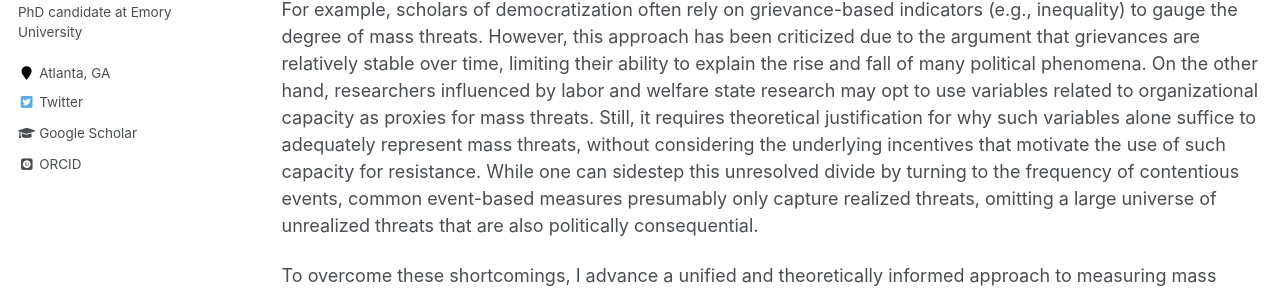
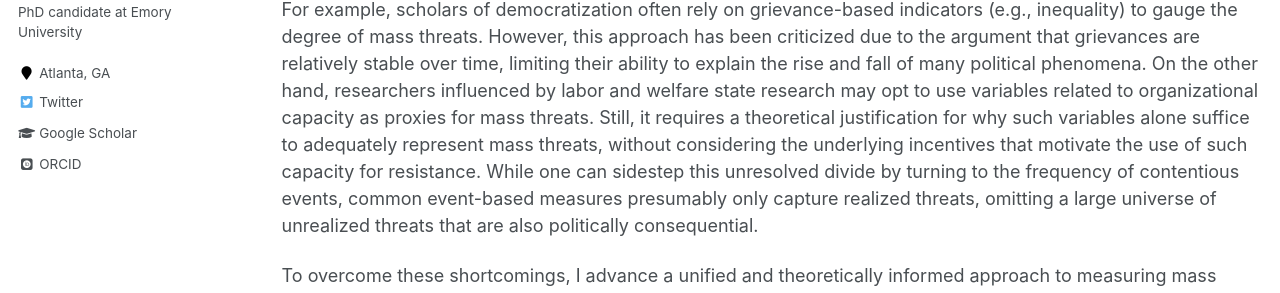
Before and after one commit to hsuyumin/hsuyumin.github.io, a Jekyll site: the page built from _pages/data.md, in a window 1280 px wide and 1208 px high. Shown: the part 327-620 px from the top of the window. Built offline with Jekyll 4.4.1, drawn with Linux system fonts in a browser that asks for light colours; some web fonts are replaced.

```diff
--- a/_pages/data.md
+++ b/_pages/data.md
@@ -9,7 +9,7 @@ redirect_from:
 
 In my dissertation, I construct a novel latent measure of mass threats in nondemocracies. Mass threat is a core explanatory concept in comparative politics. Prior research has emphasized the critical role played by mass threats in driving political dynamics associated with authoritarianism, regime change, and redistributive politics. While existing measures of mass threats abound, they are constrained by certain limitations and fail to fully capture the multifaceted nature of this concept.
 
-For example, scholars of democratization often rely on grievance-based indicators (e.g., inequality) to gauge the degree of mass threats. However, this approach has been criticized due to the argument that grievances are relatively stable over time, limiting their ability to explain the rise and fall of many political phenomena. On the other hand, researchers influenced by labor and welfare state research may opt to use variables related to organizational capacity as proxies for mass threats. Still, it requires theoretical justification for why such variables alone suffice to adequately represent mass threats, without considering the underlying incentives that motivate the use of such capacity for resistance. While one can sidestep this unresolved divide by turning to the frequency of contentious events, common event-based measures presumably only capture realized threats, omitting a large universe of unrealized threats that are also politically consequential.
+For example, scholars of democratization often rely on grievance-based indicators (e.g., inequality) to gauge the degree of mass threats. However, this approach has been criticized due to the argument that grievances are relatively stable over time, limiting their ability to explain the rise and fall of many political phenomena. On the other hand, researchers influenced by labor and welfare state research may opt to use variables related to organizational capacity as proxies for mass threats. Still, it requires a theoretical justification for why such variables alone suffice to adequately represent mass threats, without considering the underlying incentives that motivate the use of such capacity for resistance. While one can sidestep this unresolved divide by turning to the frequency of contentious events, common event-based measures presumably only capture realized threats, omitting a large universe of unrealized threats that are also politically consequential.
 
 To overcome these shortcomings, I advance a unified and theoretically informed approach to measuring mass threats in autocracies. I collect data on 13 empirical indicators that encompass two fundamental facets of mass threats: grievance and organizational capacity. Utilizing a Bayesian dynamic latent variable approach, the measurement model synthesizes information on the selected indicators, generating time-series cross-sectional data of mass threats covering 122 authoritarian countries from 1960 to 2018.
 
```
